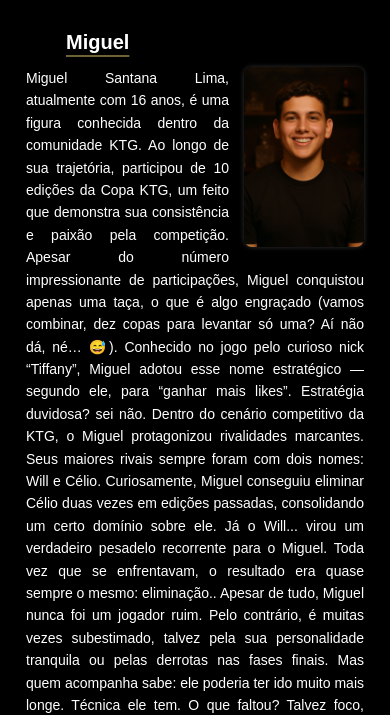
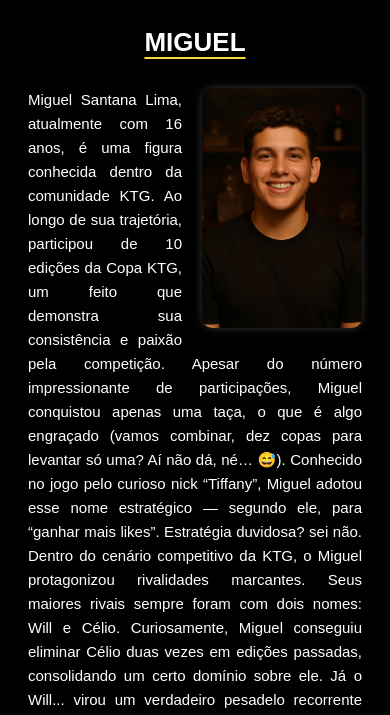
Before and after one commit to Leoobraga/ktg-gaming, a plain HTML site: page index2.html in a window 390 px wide. Shown: the part 165-880 px from the top of the page. Drawn offline with Linux system fonts and the light colour scheme.

Commit message:
trabalho e

```diff
--- a/index2.html
+++ b/index2.html
@@ -26,10 +26,8 @@
   <h3>LINE UPS</h3>
   <div class="jogador-container">
     <div class="descricao">
-            <h2 class="mi">Miguel</h2>
-                    <div class="foto">
-            <img src="image/miguel.jpg" alt="Miguel">
-        </div>
+      <h2 class="mi">MIGUEL</h2>
+      <img src="image/miguel.jpg" alt="Miguel" class="foto-responsiva">
       <p>
                 Miguel Santana Lima, atualmente com 16 anos, é uma figura conhecida dentro da comunidade KTG. Ao longo de sua trajetória, participou de 10 edições da Copa KTG, um feito que demonstra sua consistência e paixão pela competição. Apesar do número impressionante de participações, Miguel conquistou apenas uma taça, o que é algo engraçado (vamos combinar, dez copas para levantar só uma? Aí não dá, né… 😅).
 
@@ -40,12 +38,24 @@
                 Apesar de tudo, Miguel nunca foi um jogador ruim. Pelo contrário, é muitas vezes subestimado, talvez pela sua personalidade tranquila ou pelas derrotas nas fases finais. Mas quem acompanha sabe: ele poderia ter ido muito mais longe. Técnica ele tem. O que faltou? Talvez foco, talvez sorte, talvez o Will. 🤷‍♂️
 
                 Hoje, Miguel está aposentado dos campos virtuais, mas sua história e legado continuam vivos dentro do time da KTG. Seja pela única taça conquistada, pelas eliminações dramáticas, ou pelas resenhas, Miguel deixou sua marca.
-            </ipsam></quia>
       </p>
     </div>
 
   </div>
 </div>
+<div class="jogadores">
+    <div class="jogador-container">
+        <div class="descricao">
+            <h2 class="mi">ALBUQ</h2>
+            <img src="image/" alt="Albuq" class="foto-responsiva">
+            <p>
+
+            </p>
+        </div>
+    </div>
+
+</div>
+
 
 <script src="pp.js">
 
--- a/style.css
+++ b/style.css
@@ -23,7 +23,7 @@ a{
 
 .header{
     background: rgba(0, 0, 0, 0.993);
-    padding-inline: 16px;
+
     height: 100vh;
     width: 100%;
 
@@ -185,11 +185,7 @@ a:hover::after {
 
 /*jogadores*/
 
-.mi{
 
-
-    padding-left: 40px;
-}
 
 
 .jogadores {
@@ -202,6 +198,10 @@ a:hover::after {
     padding: 40px;
     box-sizing: border-box;
     color: white;
+    max-width: 1200px;
+    margin: 0 auto;
+    padding: 0 8px;
+
 }
 
 .jogadores h3 {
@@ -213,15 +213,19 @@ a:hover::after {
 
 .jogador-container {
     display: flex;
+    flex-direction: row;
     justify-content: space-between;
-    align-items: center;
+    align-items: flex-start;
+    gap: 40px;
     width: 100%;
-    max-width: 1450px;
-    gap: 40px;
+    max-width: 1400px;
+    margin: 0 auto;
+    padding: 20px;
 }
 
 .descricao {
-    flex: 1;
+    flex: 2;
+
 }
 
 .descricao h2 {
@@ -230,29 +234,49 @@ a:hover::after {
 }
 
 .descricao p {
-    font-size: 18px;
+    font-size: 21px;
     line-height: 1.6;
-    text-align: justify;
-}
+    text-align: justify;}
 
 .foto {
     flex: 1;
     display: flex;
     justify-content: flex-end;
+    padding-top: 40px;
 }
 
 .foto img {
     width: 100%;
-    max-width: 400px;
+    max-width: 350px;
     height: auto;
     border-radius: 10px;
     object-fit: cover;
     box-shadow: 0 0 10px rgba(255, 255, 255, 0.2);
+
 }
 
+.foto-responsiva{
+    float: right;
+    margin-left: 60px;
+    margin-bottom: 10px;
+    width: 300px;
+    max-width: 100%;
+    border-radius: 10px;
+    box-shadow: 0 0 8px rgba(255,255,255,0.2);
+
+  }
+
+  .info{
+    display: none ;
+}
 
 @media (max-width: 1200px) {
     /* NAVBAR */
+    .foto-responsiva{
+        width: 160px;
+        margin-left: 20px;
+    }
+
     .nav {
         justify-content: space-between;
         position: relative;
@@ -298,40 +322,12 @@ a:hover::after {
         display: flex;
     }
 
-    /* HEADER (parte de cima) */
-    .header {
-        height: auto;
-        padding-bottom: 20px;
-    }
-
-    .jogar-cont {
-        padding: 10px 0;
-    }
-
-    .tex {
-        padding-top: 10px;
-        padding-left: 10px;
-    }
-
-    /* LINE-UPS */
-    .header2 {
-        height: auto;
-        padding-top: 10px;
-        padding-bottom: 20px;
-        justify-content: flex-start;
-    }
-
-    .h22 {
-        font-size: 28px;
-        margin-bottom: 20px;
-        text-align: center;
-    }
-
+    /* LINE UPS - GRID 2x2 */
     .jogos-on {
         display: grid;
         grid-template-columns: repeat(2, 1fr);
         width: 100%;
-        padding: 0 10px;
+        padding: 20px;
         gap: 20px;
         height: auto;
         justify-items: center;
@@ -352,56 +348,78 @@ a:hover::after {
         object-fit: cover;
     }
 
+    /* JOGADORES - TEXTO COM IMAGEM AO LADO */
     .jogadores {
-        padding: 20px 10px;
+        max-width: 100%;
+        padding: 0 8px;
+    }
+  .jogador-container {
+    display: grid;
+     /* texto ocupa o máximo, imagem tamanho natural */
+    gap: 20px;
+    max-width: 100%;
+    width: 100%;
   }
 
-     .jogador-container {
+  .foto {
+    justify-self: end; /* imagem fica no canto direito */
+    padding-top: 0;
+    padding-top: 40px;
+  }
+
+  .foto img {
+    max-width: 120px;
+    width: 100%;
+    height: auto;
+    border-radius: 8px;
+    box-shadow: 0 0 5px rgba(255,255,255,0.2);
     display: block;
+
   }
 
   .descricao {
-        font-size: 16px;
-        line-height: 1.5;
+    /* texto ocupa toda a altura, continua embaixo da imagem sem espaços */
+    align-self: start;
+    text-align: justify;
+    font-size: 18px;
   }
 
   .descricao h2 {
-        font-size: 20px;
+    font-size: 26px;
     margin-bottom: 10px;
+    padding-bottom: 20px;
   }
 
   .descricao p {
-        font-size: 14px;
     text-align: justify;
+    font-size: 15px;
   }
 
-    .foto {
-        float: right;
-        margin-left: 15px;
-        margin-bottom: 10px;
-    }
-
-    .foto img {
-        width: 120px;
-        height: auto;
-        border-radius: 8px;
-        box-shadow: 0 0 5px rgba(255, 255, 255, 0.2);
-    }
+  .header2{
+    width: 100%;
+    height: 50vh;
   }
 
 
-.tex{
+.text{
+    padding-bottom: 20px;
+    padding-top: 20px;
+}
+
+.info{
     font-family: sans-serif;
     padding-top: 40px;
     padding-left: 20px;
+    display: block;}
 }
 
-.text{
-    padding-bottom: 20px;
-}
+
+
+
 
 .mi{
-     text-decoration: underline #6d6337 ;
+     text-decoration: underline #fbd943 ;
      text-underline-offset: 6px;
-
+     text-align: center;
+     font-size: 200px;
 }
```
Also changed, not shown: index.html (+10 -6 lines). Lines whose indentation alone changed are shown as unchanged.
